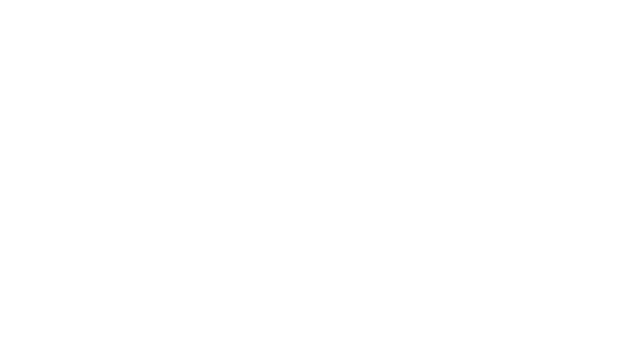
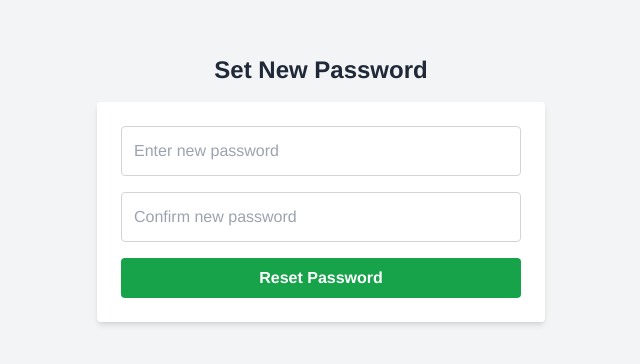
Before and after one commit to dima50066/Nanny-pet, a React (Vite) app in the folder frontend/: page /reset-password in a window 1280 px wide. Before the commit this address had no page. Shown: the part 212-576 px from the top of the page, without its empty margins (319-959 px from the left). Built offline with nearby package versions, Linux system fonts and the light colour scheme; a web font is replaced by a local one.

Commit message:
add reset pwd pages

```diff
--- a/frontend/src/App.tsx
+++ b/frontend/src/App.tsx
@@ -9,7 +9,8 @@ import FavoritesPage from "./pages/favorites/Favorites";
 import PrivateRoute from "./components/routers/PrivateRoute";
 import { AppDispatch } from "./redux/store";
 import { ToastContainer } from "react-toastify";
-
+import RequestResetPage from "./pages/password/RequestResetPage";
+import ResetPasswordPage from "./pages/password/ResetPasswordPage";
 const App = () => {
   const dispatch = useDispatch<AppDispatch>();
   const isLoading = useSelector(selectIsLoading);
@@ -37,6 +38,8 @@ const App = () => {
               <PrivateRoute component={<FavoritesPage />} redirectTo="/" />
             }
           />
+          <Route path="/request-reset" element={<RequestResetPage />} />
+          <Route path="/reset-password" element={<ResetPasswordPage />} />
         </Routes>
       </main>
       <ToastContainer
--- /dev/null
+++ b/frontend/src/pages/password/RequestResetPage.tsx
@@ -0,0 +1,67 @@
+import React, { useState, FormEvent } from "react";
+import { useDispatch, useSelector } from "react-redux";
+import { requestPasswordReset } from "../../redux/auth/operations";
+import { selectIsLoading } from "../../redux/auth/selectors";
+import { toast } from "react-toastify";
+import { useNavigate } from "react-router-dom";
+import { AppDispatch } from "../../redux/store";
+
+const RequestResetPage: React.FC = () => {
+  const dispatch = useDispatch<AppDispatch>();
+  const navigate = useNavigate();
+  const [email, setEmail] = useState<string>("");
+  const isLoading = useSelector(selectIsLoading);
+
+  const handleSubmit = async (e: FormEvent): Promise<void> => {
+    e.preventDefault();
+
+    if (!email) {
+      toast.error("Email is required");
+      return;
+    }
+
+    try {
+      await dispatch(requestPasswordReset(email)).unwrap();
+      toast.success("Check your email for the password reset link!");
+      setTimeout(() => {
+        navigate("/");
+      }, 2000);
+    } catch (err) {
+      if (err instanceof Error) {
+        toast.error(err.message || "Something went wrong. Please try again.");
+      } else {
+        toast.error("An unexpected error occurred.");
+      }
+    }
+  };
+
+  return (
+    <div className="flex flex-col items-center justify-center h-screen bg-gray-100">
+      <h1 className="text-2xl font-bold text-gray-800 mb-4">
+        Reset Your Password
+      </h1>
+      <form
+        className="bg-white p-6 rounded shadow-md w-full max-w-md"
+        onSubmit={handleSubmit}
+      >
+        <input
+          className="border border-gray-300 rounded w-full p-3 mb-4"
+          type="email"
+          placeholder="Enter your email"
+          value={email}
+          onChange={(e) => setEmail(e.target.value)}
+          required
+        />
+        <button
+          className="bg-green-600 text-white font-semibold py-2 px-4 rounded w-full hover:bg-green-700"
+          type="submit"
+          disabled={isLoading}
+        >
+          {isLoading ? "Sending..." : "Send Reset Email"}
+        </button>
+      </form>
+    </div>
+  );
+};
+
+export default RequestResetPage;
--- /dev/null
+++ b/frontend/src/pages/password/ResetPasswordPage.tsx
@@ -0,0 +1,86 @@
+import React, { useState, FormEvent } from "react";
+import { useDispatch, useSelector } from "react-redux";
+import { resetPassword } from "../../redux/auth/operations";
+import { selectIsLoading } from "../../redux/auth/selectors";
+import { toast } from "react-toastify";
+import { useSearchParams, useNavigate } from "react-router-dom";
+import { AppDispatch } from "../../redux/store";
+
+const ResetPasswordPage: React.FC = () => {
+  const dispatch = useDispatch<AppDispatch>();
+  const navigate = useNavigate();
+  const [searchParams] = useSearchParams();
+  const token = searchParams.get("token");
+
+  const [password, setPassword] = useState<string>("");
+  const [confirmPassword, setConfirmPassword] = useState<string>("");
+  const isLoading = useSelector(selectIsLoading);
+
+  const handleSubmit = async (e: FormEvent): Promise<void> => {
+    e.preventDefault();
+
+    if (!token) {
+      toast.error("Invalid or missing token.");
+      return;
+    }
+
+    if (password !== confirmPassword) {
+      toast.error("Passwords do not match!");
+      return;
+    }
+
+    try {
+      await dispatch(resetPassword({ token, newPassword: password })).unwrap();
+      toast.success("Password has been reset successfully!");
+      setTimeout(() => {
+        navigate("/");
+      }, 2000);
+    } catch (err) {
+      if (err instanceof Error) {
+        toast.error(
+          err.message || "Failed to reset password. Please try again."
+        );
+      } else {
+        toast.error("An unexpected error occurred.");
+      }
+    }
+  };
+
+  return (
+    <div className="flex flex-col items-center justify-center h-screen bg-gray-100">
+      <h1 className="text-2xl font-bold text-gray-800 mb-4">
+        Set New Password
+      </h1>
+      <form
+        className="bg-white p-6 rounded shadow-md w-full max-w-md"
+        onSubmit={handleSubmit}
+      >
+        <input
+          className="border border-gray-300 rounded w-full p-3 mb-4"
+          type="password"
+          placeholder="Enter new password"
+          value={password}
+          onChange={(e) => setPassword(e.target.value)}
+          required
+        />
+        <input
+          className="border border-gray-300 rounded w-full p-3 mb-4"
+          type="password"
+          placeholder="Confirm new password"
+          value={confirmPassword}
+          onChange={(e) => setConfirmPassword(e.target.value)}
+          required
+        />
+        <button
+          className="bg-green-600 text-white font-semibold py-2 px-4 rounded w-full hover:bg-green-700"
+          type="submit"
+          disabled={isLoading}
+        >
+          {isLoading ? "Resetting..." : "Reset Password"}
+        </button>
+      </form>
+    </div>
+  );
+};
+
+export default ResetPasswordPage;
```
